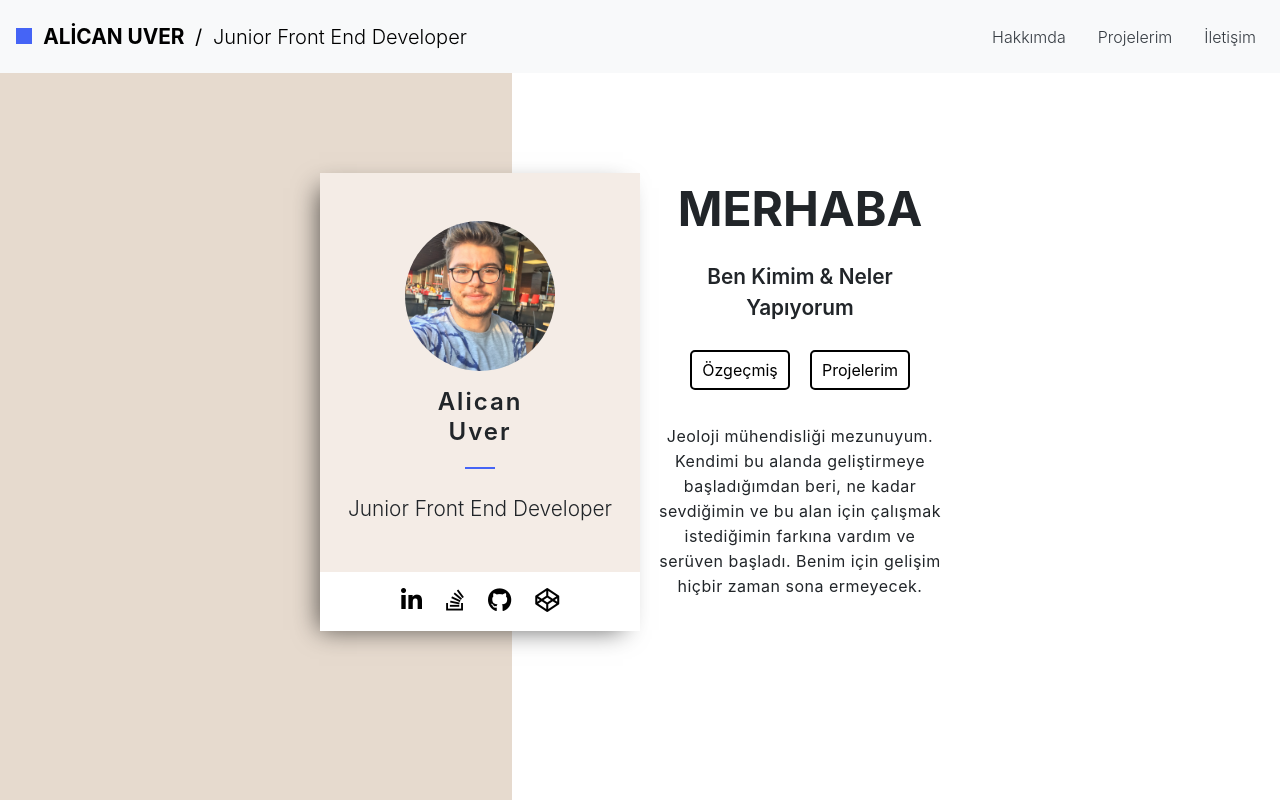
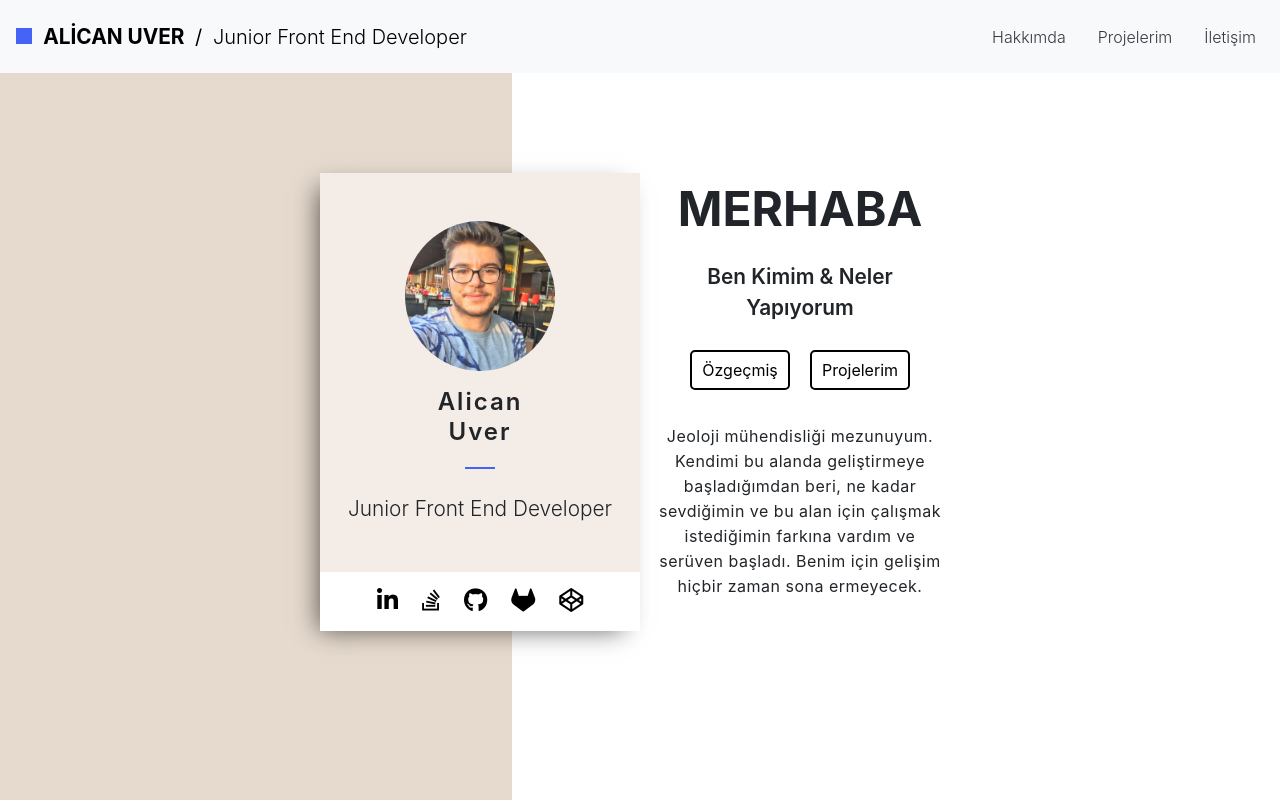
Before and after one commit to alican-uver/personal-website, a React (Create React App) app: page / in a window 1280 px wide. Shown: the top 800 px of the page. Built offline with nearby package versions, Linux system fonts and the light colour scheme.

Commit message:
gitlab link added

```diff
--- a/src/components/SocialMedia.js
+++ b/src/components/SocialMedia.js
@@ -16,6 +16,10 @@ const SocialMedia = () => {
                 href="https://github.com/alican-uver">
                 <i className="fab fa-github"></i>
             </a>
+            <a className="pr-4"
+                href="https://gitlab.com/alicanuver">
+                <i className="fab fa-gitlab"></i>
+            </a>
             <a href="https://codepen.io/codebyalican">
                 <i className="fab fa-codepen"></i>
             </a>
```
